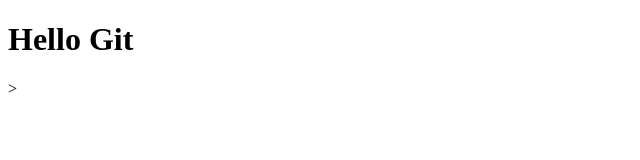
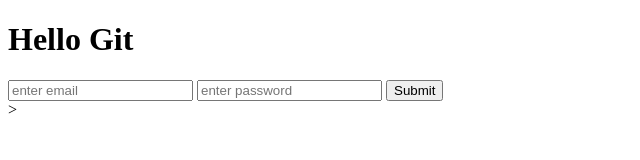
Before and after one commit to tshoniunathi/example-shecode, a plain HTML site: page index.html in a window 1280 px wide. Shown: the whole page, without its empty margins (0-640 px from the left). Drawn offline with Linux system fonts and the light colour scheme.

Commit message:
added html login form

```diff
--- a/index.html
+++ b/index.html
@@ -6,6 +6,11 @@
   </head>
   <body>
     <h1>Hello Git</h1>
+    <form>
+      <input type="email" placeholder="enter email" />
+      <input type="password" placeholder="enter password" />
+      <input type="submit" placeholder="submit" />
+    </form>
     <script></script>
   </body>
 </html>
```
